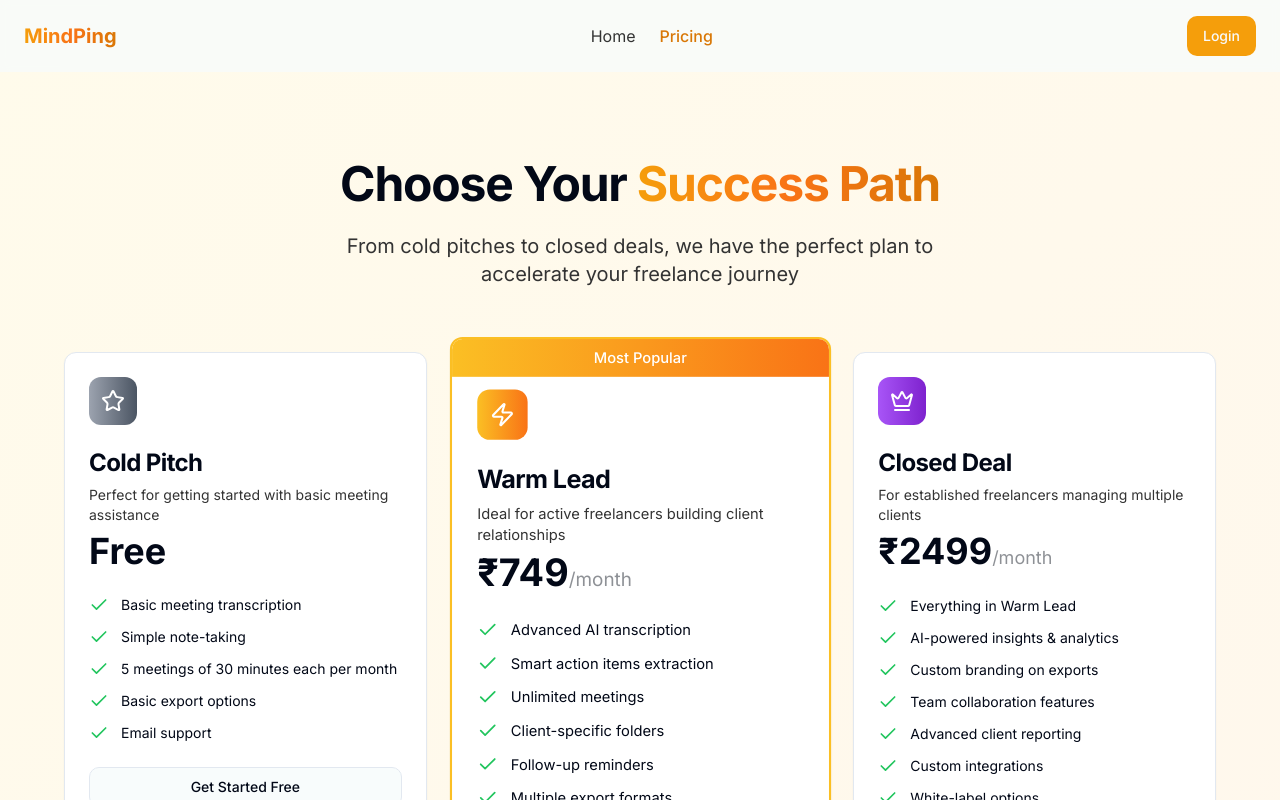
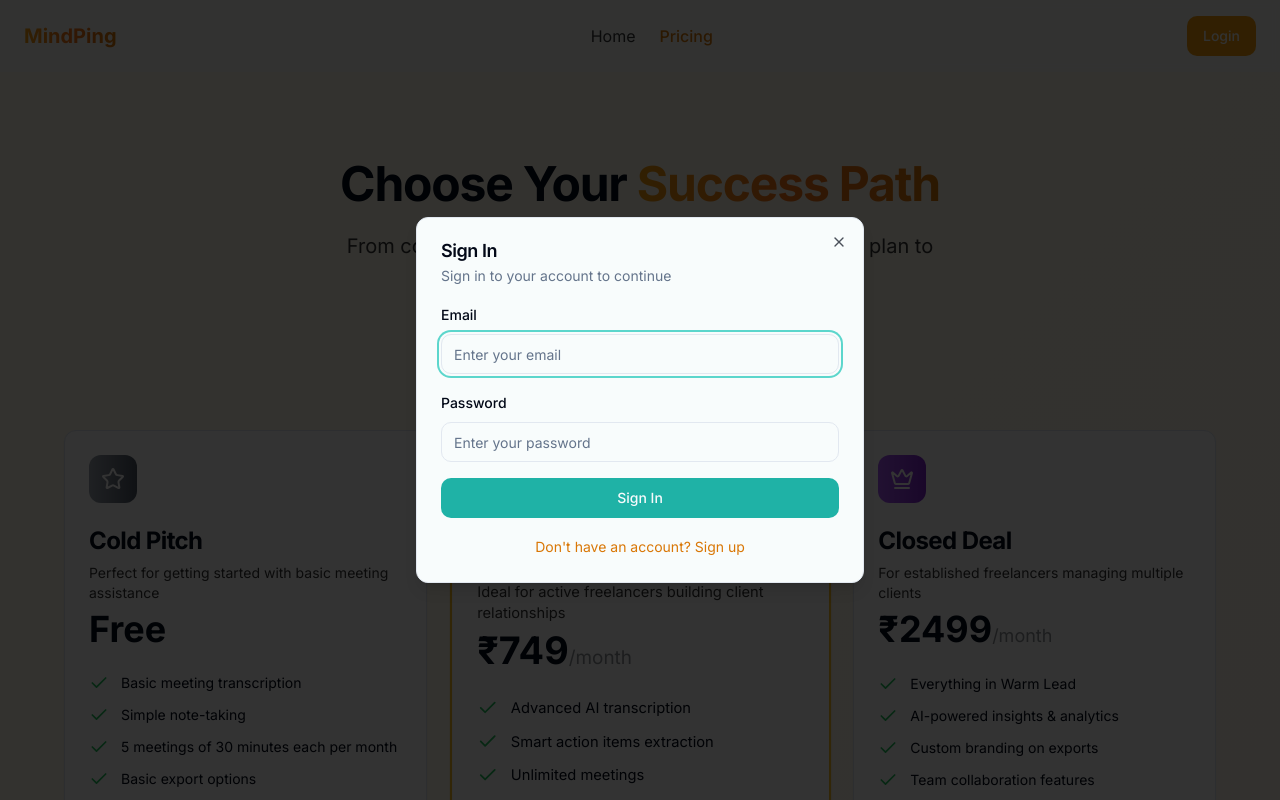
Before and after one commit to X3PH1RE/mindping-website, a React (Vite) app: page /pricing in a window 1280 px wide. Both pictures are taken after a click on the button "Login". Shown: the top 800 px of the page. Built offline with nearby package versions, Linux system fonts and the light colour scheme.

Commit message:
Add sign-in/sign-up to pricing page
Adds sign-in/sign-up functionality to the pricing page and prompts users to log in before subscribing if not already logged in.

```diff
--- /dev/null
+++ b/src/components/AuthDialog.tsx
@@ -0,0 +1,140 @@
+
+import React, { useState } from 'react';
+import { Dialog, DialogContent, DialogDescription, DialogHeader, DialogTitle } from '@/components/ui/dialog';
+import { Button } from '@/components/ui/button';
+import { Input } from '@/components/ui/input';
+import { Form, FormControl, FormField, FormItem, FormLabel, FormMessage } from '@/components/ui/form';
+import { useForm } from 'react-hook-form';
+import { supabase } from '@/integrations/supabase/client';
+import { useToast } from '@/hooks/use-toast';
+
+interface AuthDialogProps {
+  open: boolean;
+  onOpenChange: (open: boolean) => void;
+  onSuccess: () => void;
+}
+
+interface AuthFormData {
+  email: string;
+  password: string;
+}
+
+const AuthDialog = ({ open, onOpenChange, onSuccess }: AuthDialogProps) => {
+  const [isLogin, setIsLogin] = useState(true);
+  const [loading, setLoading] = useState(false);
+  const { toast } = useToast();
+
+  const form = useForm<AuthFormData>({
+    defaultValues: {
+      email: '',
+      password: '',
+    },
+  });
+
+  const handleAuth = async (data: AuthFormData) => {
+    setLoading(true);
+    try {
+      if (isLogin) {
+        const { error } = await supabase.auth.signInWithPassword({
+          email: data.email,
+          password: data.password,
+        });
+
+        if (error) throw error;
+
+        toast({
+          title: "Success",
+          description: "Logged in successfully!",
+        });
+      } else {
+        const redirectUrl = `${window.location.origin}/`;
+        const { error } = await supabase.auth.signUp({
+          email: data.email,
+          password: data.password,
+          options: {
+            emailRedirectTo: redirectUrl
+          }
+        });
+
+        if (error) throw error;
+
+        toast({
+          title: "Success",
+          description: "Account created successfully! Please check your email for verification.",
+        });
+      }
+
+      onSuccess();
+      onOpenChange(false);
+    } catch (error: any) {
+      toast({
+        title: "Error",
+        description: error.message || "An error occurred",
+        variant: "destructive",
+      });
+    } finally {
+      setLoading(false);
+    }
+  };
+
+  return (
+    <Dialog open={open} onOpenChange={onOpenChange}>
+      <DialogContent className="sm:max-w-md">
+        <DialogHeader>
+          <DialogTitle>{isLogin ? 'Sign In' : 'Sign Up'}</DialogTitle>
+          <DialogDescription>
+            {isLogin ? 'Sign in to your account to continue' : 'Create an account to get started'}
+          </DialogDescription>
+        </DialogHeader>
+
+        <Form {...form}>
+          <form onSubmit={form.handleSubmit(handleAuth)} className="space-y-4">
+            <FormField
+              control={form.control}
+              name="email"
+              render={({ field }) => (
+                <FormItem>
+                  <FormLabel>Email</FormLabel>
+                  <FormControl>
+                    <Input type="email" placeholder="Enter your email" {...field} />
+                  </FormControl>
+                  <FormMessage />
+                </FormItem>
+              )}
+            />
+
+            <FormField
+              control={form.control}
+              name="password"
+              render={({ field }) => (
+                <FormItem>
+                  <FormLabel>Password</FormLabel>
+                  <FormControl>
+                    <Input type="password" placeholder="Enter your password" {...field} />
+                  </FormControl>
+                  <FormMessage />
+                </FormItem>
+              )}
+            />
+
+            <Button type="submit" className="w-full" disabled={loading}>
+              {loading ? 'Processing...' : (isLogin ? 'Sign In' : 'Sign Up')}
+            </Button>
+
+            <div className="text-center">
+              <button
+                type="button"
+                onClick={() => setIsLogin(!isLogin)}
+                className="text-sm text-amber-600 hover:underline"
+              >
+                {isLogin ? "Don't have an account? Sign up" : "Already have an account? Sign in"}
+              </button>
+            </div>
+          </form>
+        </Form>
+      </DialogContent>
+    </Dialog>
+  );
+};
+
+export default AuthDialog;
--- /dev/null
+++ b/src/hooks/useAuth.tsx
@@ -0,0 +1,41 @@
+
+import { useEffect, useState } from 'react';
+import { User, Session } from '@supabase/supabase-js';
+import { supabase } from '@/integrations/supabase/client';
+
+export const useAuth = () => {
+  const [user, setUser] = useState<User | null>(null);
+  const [session, setSession] = useState<Session | null>(null);
+  const [loading, setLoading] = useState(true);
+
+  useEffect(() => {
+    // Set up auth state listener FIRST
+    const { data: { subscription } } = supabase.auth.onAuthStateChange(
+      (event, session) => {
+        setSession(session);
+        setUser(session?.user ?? null);
+        setLoading(false);
+      }
+    );
+
+    // THEN check for existing session
+    supabase.auth.getSession().then(({ data: { session } }) => {
+      setSession(session);
+      setUser(session?.user ?? null);
+      setLoading(false);
+    });
+
+    return () => subscription.unsubscribe();
+  }, []);
+
+  const signOut = async () => {
+    await supabase.auth.signOut();
+  };
+
+  return {
+    user,
+    session,
+    loading,
+    signOut,
+  };
+};
--- a/src/pages/Pricing.tsx
+++ b/src/pages/Pricing.tsx
@@ -1,7 +1,10 @@
 import React, { useState, useEffect } from 'react';
-import { Check, Star, Zap, Crown } from 'lucide-react';
+import { Check, Star, Zap, Crown, LogOut } from 'lucide-react';
 import { Button } from '@/components/ui/button';
 import { Card, CardContent, CardDescription, CardFooter, CardHeader, CardTitle } from '@/components/ui/card';
+import AuthDialog from '@/components/AuthDialog';
+import { useAuth } from '@/hooks/useAuth';
+import { useToast } from '@/hooks/use-toast';
 
 declare global {
   interface Window {
@@ -11,7 +14,9 @@ declare global {
 
 const Pricing = () => {
   const [loading, setLoading] = useState<string | null>(null);
-  const [showLogin, setShowLogin] = useState(false);
+  const [showAuthDialog, setShowAuthDialog] = useState(false);
+  const { user, loading: authLoading, signOut } = useAuth();
+  const { toast } = useToast();
 
   useEffect(() => {
     // Load Razorpay script
@@ -26,6 +31,12 @@ const Pricing = () => {
   }, []);
 
   const handleSubscription = async (amount: number, planName: string) => {
+    // Check if user is logged in
+    if (!user) {
+      setShowAuthDialog(true);
+      return;
+    }
+
     try {
       setLoading(planName);
 
@@ -73,16 +84,24 @@ const Pricing = () => {
               window.location.href = '/success';
             } else {
               // Payment verification failed
-              alert('Payment verification failed. Please contact support.');
+              toast({
+                title: "Payment Failed",
+                description: "Payment verification failed. Please contact support.",
+                variant: "destructive",
+              });
             }
           } catch (error) {
             console.error('Error:', error);
-            alert('Error verifying payment. Please contact support.');
+            toast({
+              title: "Payment Error",
+              description: "Error verifying payment. Please contact support.",
+              variant: "destructive",
+            });
           }
         },
         prefill: {
           name: '',
-          email: '',
+          email: user?.email || '',
           contact: '',
         },
         theme: {
@@ -94,9 +113,36 @@ const Pricing = () => {
       razorpay.open();
     } catch (error) {
       console.error('Error:', error);
-      alert('Error initiating payment. Please try again.');
+      toast({
+        title: "Error",
+        description: "Error initiating payment. Please try again.",
+        variant: "destructive",
+      });
     } finally {
       setLoading(null);
+    }
+  };
+
+  const handleAuthSuccess = () => {
+    toast({
+      title: "Success",
+      description: "You can now purchase a subscription!",
+    });
+  };
+
+  const handleSignOut = async () => {
+    try {
+      await signOut();
+      toast({
+        title: "Signed Out",
+        description: "You have been signed out successfully.",
+      });
+    } catch (error) {
+      toast({
+        title: "Error",
+        description: "Error signing out. Please try again.",
+        variant: "destructive",
+      });
     }
   };
 
@@ -161,6 +207,17 @@ const Pricing = () => {
     }
   ];
 
+  if (authLoading) {
+    return (
+      <div className="min-h-screen flex items-center justify-center">
+        <div className="text-center">
+          <div className="animate-spin rounded-full h-8 w-8 border-b-2 border-amber-500 mx-auto"></div>
+          <p className="mt-2 text-neutral-dark">Loading...</p>
+        </div>
+      </div>
+    );
+  }
+
   return (
     <div className="min-h-screen bg-gradient-to-br from-amber-50 to-orange-50">
       {/* Header */}
@@ -175,10 +232,27 @@ const Pricing = () => {
             <a href="/pricing" className="text-amber-600 font-medium">Pricing</a>
           </nav>
 
-          <div>
-            <Button className="bg-amber-500 hover:bg-amber-600" onClick={() => setShowLogin(true)}>
-              Login
-            </Button>
+          <div className="flex items-center gap-3">
+            {user ? (
+              <div className="flex items-center gap-3">
+                <span className="text-sm text-neutral-dark hidden sm:block">
+                  {user.email}
+                </span>
+                <Button
+                  variant="outline"
+                  size="sm"
+                  onClick={handleSignOut}
+                  className="flex items-center gap-2"
+                >
+                  <LogOut className="w-4 h-4" />
+                  Sign Out
+                </Button>
+              </div>
+            ) : (
+              <Button className="bg-amber-500 hover:bg-amber-600" onClick={() => setShowAuthDialog(true)}>
+                Login
+              </Button>
+            )}
           </div>
         </div>
       </header>
@@ -194,6 +268,13 @@ const Pricing = () => {
             <p className="text-xl text-neutral-dark max-w-2xl mx-auto">
               From cold pitches to closed deals, we have the perfect plan to accelerate your freelance journey
             </p>
+            {!user && (
+              <div className="mt-6 p-4 bg-amber-50 border border-amber-200 rounded-lg max-w-md mx-auto">
+                <p className="text-amber-800 text-sm">
+                  <strong>Note:</strong> Please sign in to purchase a subscription
+                </p>
+              </div>
+            )}
           </div>
 
           {/* Pricing Cards */}
@@ -242,7 +323,7 @@ const Pricing = () => {
                         : ''
                     }`}
                     variant={tier.popular ? 'default' : 'outline'}
-                    onClick={() => tier.amount > 0 && handleSubscription(tier.amount, tier.name)}
+                    onClick={() => handleSubscription(tier.amount, tier.name)}
                     disabled={loading === tier.name}
                   >
                     {loading === tier.name ? 'Processing...' : tier.buttonText}
@@ -276,6 +357,13 @@ const Pricing = () => {
           </div>
         </div>
       </main>
+
+      {/* Auth Dialog */}
+      <AuthDialog
+        open={showAuthDialog}
+        onOpenChange={setShowAuthDialog}
+        onSuccess={handleAuthSuccess}
+      />
     </div>
   );
 };
```
